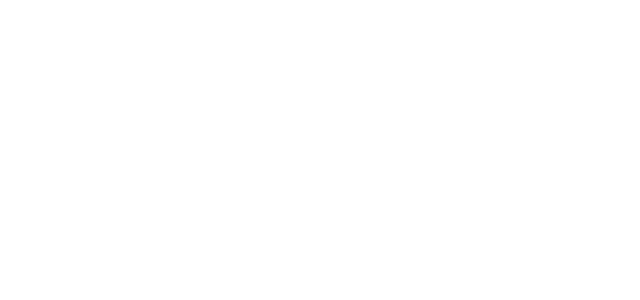
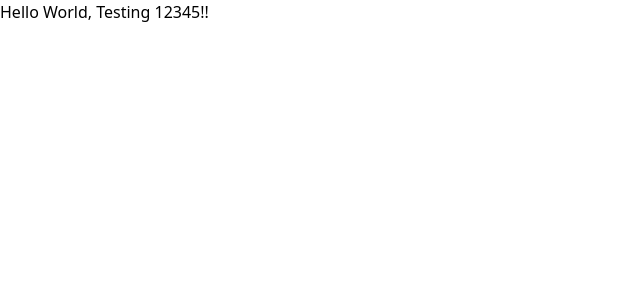
Before and after one commit to ok-sarthak/Society_Management, a React (Vite) app in the folder client/society-management/: page / in a window 1280 px wide. Shown: the top 300 px of the page, without its empty margins (0-640 px from the left). Built offline with nearby package versions, Linux system fonts and the light colour scheme.

Commit message:
Setup Fix Final

```diff
--- a/client/society-management/src/App.jsx
+++ b/client/society-management/src/App.jsx
@@ -1,12 +1,13 @@
+import Navbar from './components/Navbar/Navbar';
 import './index.css'
 
-import { BrowserRouter as Router, Routes, Route } from 'react-router-dom';
+import { Routes, Route } from 'react-router-dom';
 
 function App() {
   return (
-    <Router>
-      {/* <Route path="/mission" element={} /> */}
-    </Router>
+    <Routes>
+      <Route path="/" element={<><Navbar/></>} />
+    </Routes>
   );
 };
 
--- a/client/society-management/src/components/Navbar/Navbar.jsx
+++ b/client/society-management/src/components/Navbar/Navbar.jsx
@@ -1,9 +1,7 @@
-import React from 'react'
-
 export default function Navbar() {
   return (
-    <div>
+    <>
       <h1>Hello World, Testing 12345!!</h1>
-    </div>
+    </>
   )
 }
--- a/client/society-management/src/main.jsx
+++ b/client/society-management/src/main.jsx
@@ -2,9 +2,12 @@
 import App from './App.jsx'
 import './index.css'
 import ReactDOM from "react-dom/client";
+import { BrowserRouter } from "react-router-dom";
 
 ReactDOM.createRoot(document.getElementById("root")).render(
   <React.StrictMode>
-      <App />
+    <BrowserRouter>
+      <App/>
+    </BrowserRouter>
   </React.StrictMode>,
 );
```
